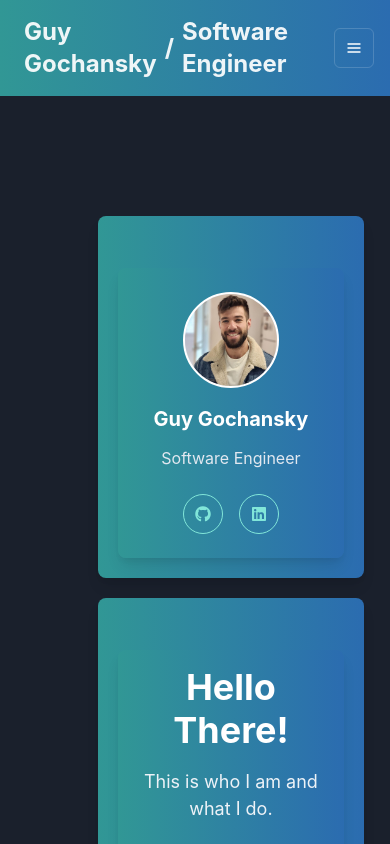
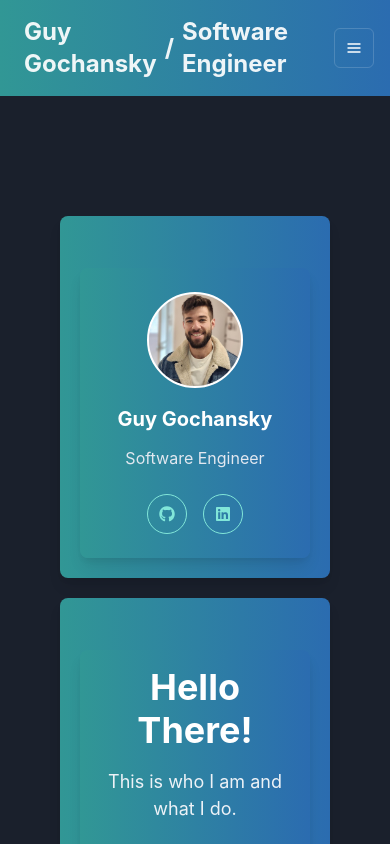
Before and after one commit to guhan1584/Portfolio, a React (Vite) app in the folder Personal-Website/: page / in a window 390 px wide. Shown: the top 844 px of the page. Built offline with nearby package versions, Linux system fonts and the light colour scheme.

Commit message:
Centering the ProfileSection in mobile and decreasing the padding in Projects and Contact

```diff
--- a/Personal-Website/src/components/ProfileSection.tsx
+++ b/Personal-Website/src/components/ProfileSection.tsx
@@ -5,22 +5,21 @@ import IntroSection from "./IntroSection";
 const ProfileSection = () => {
   return (
     <Flex
-      marginLeft={38}
-      marginRight={3}
-      direction={{ base: "column", md: "row" }}
-      justifyContent="left"
+      direction={{ base: "column", md: "row" }} // Column on mobile, row on larger screens
+      justifyContent={{ base: "flex-start", md: "center" }} // Align left on mobile, center on large screens
       alignItems="center"
       width="100%"
-      height="100%" // Make Flex take full height of the container
-      p={6}
+      height="100%" // Full height of the container
+      p={6} // Padding
       gap={5}
+      mx={{ base: "0", md: "auto" }} // No margin on mobile, auto margin to center on large screens
     >
       <Box
         flex="1"
         textAlign="center"
         maxW="sm"
-        height={{ base: "auto", md: "100%" }} // Ensure the height matches
-        width={{ base: "100%", md: "50%" }} // Ensure the width matches
+        height={{ base: "auto", md: "100%" }} // Height adjusts based on screen size
+        width={{ base: "100%", md: "50%" }} // Full width on mobile, 50% on larger screens
         p={5}
         shadow="lg"
         borderRadius="lg"
@@ -33,13 +32,13 @@ const ProfileSection = () => {
         flex="1"
         textAlign="center"
         maxW="xxl"
-        height={{ base: "auto", md: "100%" }} // Ensure the height matches
-        width={{ base: "100%", md: "50%" }} // Ensure the width matches
+        height={{ base: "auto", md: "100%" }} // Adjust height based on screen size
+        width={{ base: "100%", md: "50%" }} // Full width on mobile, 50% on larger screens
         p={5}
         shadow="lg"
         borderRadius="lg"
         bgGradient="linear(to-r, teal.500, blue.600)"
-        ml={{ base: "0", md: "4" }}
+        ml={{ base: "0", md: "4" }} // No margin-left on mobile, margin on larger screens
       >
         <IntroSection />
       </Box>
--- a/Personal-Website/src/pages/Contact.tsx
+++ b/Personal-Website/src/pages/Contact.tsx
@@ -25,7 +25,7 @@ const Contact = () => {
   };
 
   return (
-    <Container maxW="container.md" py={10}>
+    <Container maxW="container.md" py={2}>
       <VStack spacing={8} align="stretch">
         <Heading as="h1" size="2xl" textAlign="center">
           Contact Me
--- a/Personal-Website/src/pages/Projects.tsx
+++ b/Personal-Website/src/pages/Projects.tsx
@@ -58,7 +58,7 @@ const projects: Project[] = [
 
 const Projects = () => {
   return (
-    <Container maxW="container.xl" py={10}>
+    <Container maxW="container.xl" py={2}>
       <Heading as="h1" size="2xl" mb={8} textAlign="center">
         My Projects
       </Heading>
```
